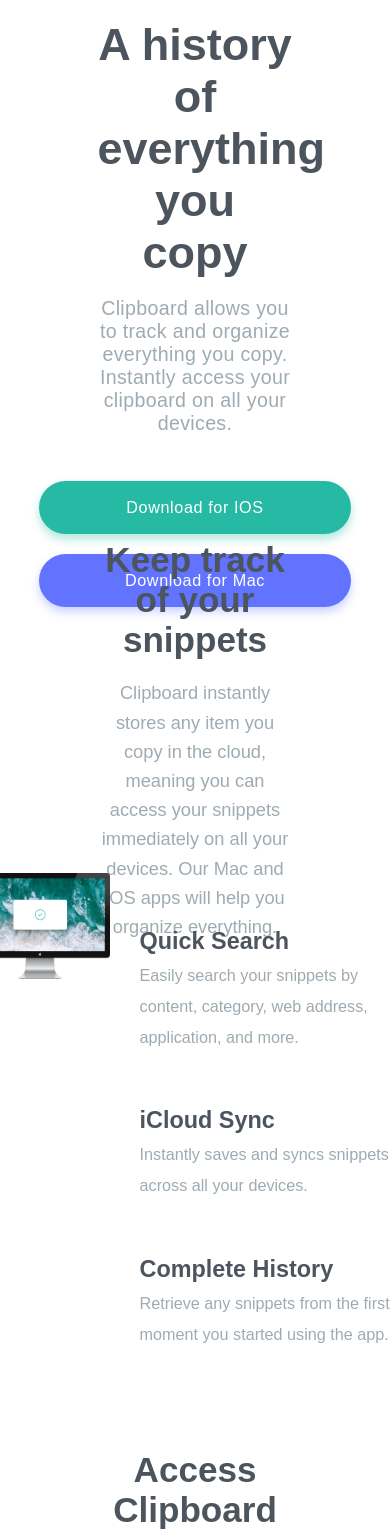
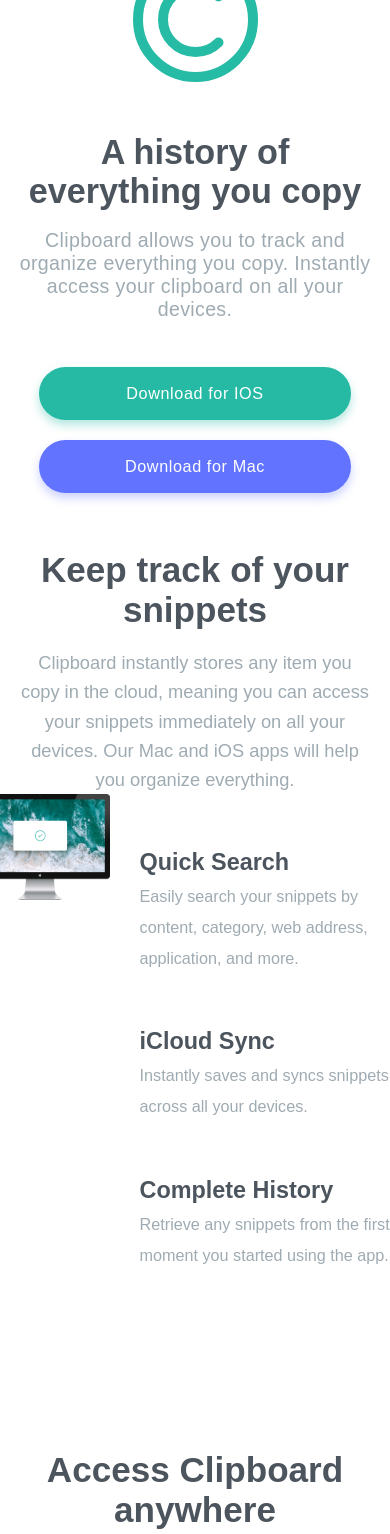
Before and after one commit to yirano/react-clipboard_lp, a React (Create React App) app: page / in a window 390 px wide. Shown: the part 100-1634 px from the top of the page. Built offline with nearby package versions, Linux system fonts and the light colour scheme; a web font is replaced by a local one.

Commit message:
Responsive header text widths

```diff
--- a/src/App.js
+++ b/src/App.js
@@ -5,6 +5,7 @@
 import Supercharge from './components/supercharge/supercharge';
 import Download from './components/download/download';
 import Footer from './components/footer/footer';
+import './components/responsive/responsive.scss';
 import './App.scss';
 
 function App() {
--- a/src/App.scss
+++ b/src/App.scss
@@ -20,3 +20,9 @@
 		line-height: 1.6em;
 	}
 }
+
+@media only screen and (max-width: 767px) {
+	.topElement {
+		width: 90%;
+	}
+}
--- a/src/components/accessClipboard/accessClipboard.jsx
+++ b/src/components/accessClipboard/accessClipboard.jsx
@@ -4,8 +4,8 @@
 export default function accessClipboard() {
 	return (
 		<section className="accessClipboard">
-			<div className="topElement">
-				<h1>Access Clipboard anywhere</h1>
+			<div className="topElement headerText">
+				<h2>Access Clipboard anywhere</h2>
 				<p className="caption">
 					Whether you're on the go, or at your computer, you can access all your Cliboard snippets in a few
 					simple clicks.
--- a/src/components/accessClipboard/accessClipboard.scss
+++ b/src/components/accessClipboard/accessClipboard.scss
@@ -13,3 +13,6 @@
 		background: url('../../images/image-devices.png') no-repeat center;
 	}
 }
+
+@media only screen and (max-width: 767px) {
+}
--- a/src/components/header/header.scss
+++ b/src/components/header/header.scss
@@ -51,13 +51,3 @@
 	background-color: $lightBlue;
 	box-shadow: 0px 5px 10px #6173ff52;
 }
-
-@media only screen and (max-width: 767px) {
-	button {
-		display: block;
-		width: 80vw;
-		&:first-child {
-			margin-bottom: 20px;
-		}
-	}
-}
--- a/src/components/keepTrack/keepTrack.jsx
+++ b/src/components/keepTrack/keepTrack.jsx
@@ -4,7 +4,7 @@
 export default function keepTrack() {
 	return (
 		<section className="keepTrack">
-			<div className="topElement">
+			<div className="topElement headerText">
 				<h2>Keep track of your snippets</h2>
 				<p className="caption">
 					Clipboard instantly stores any item you copy in the cloud, meaning you can access your snippets
--- /dev/null
+++ b/src/components/responsive/responsive.scss
@@ -0,0 +1,20 @@
+@media only screen and (max-width: 767px) {
+	button {
+		display: block;
+		width: 80vw;
+		&:first-child {
+			margin-bottom: 20px;
+		}
+	}
+
+	.headerText {
+		width: 90%;
+		h1 {
+			font-size: 1.9em;
+		}
+	}
+
+	.topElement {
+		width: 90%;
+	}
+}
```
